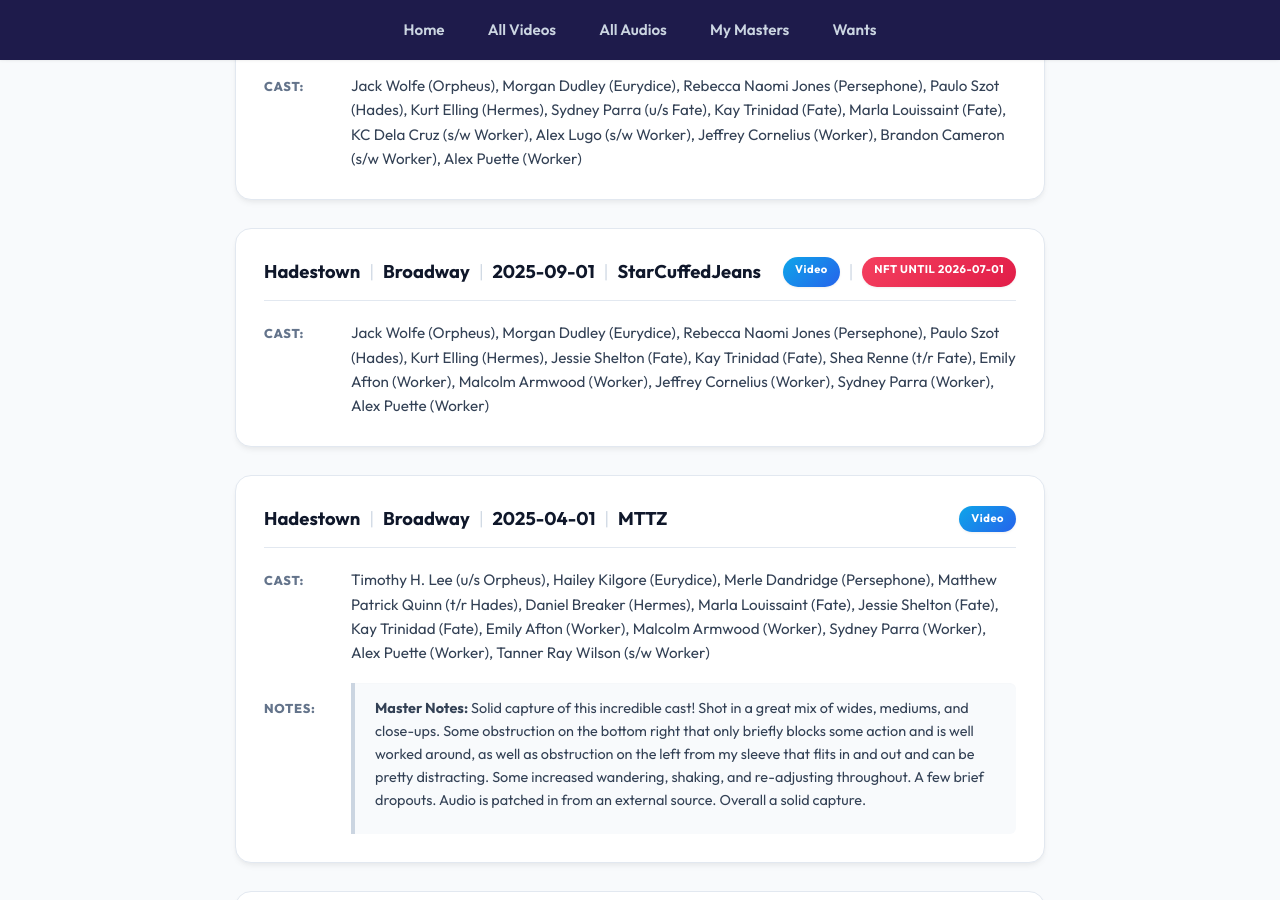
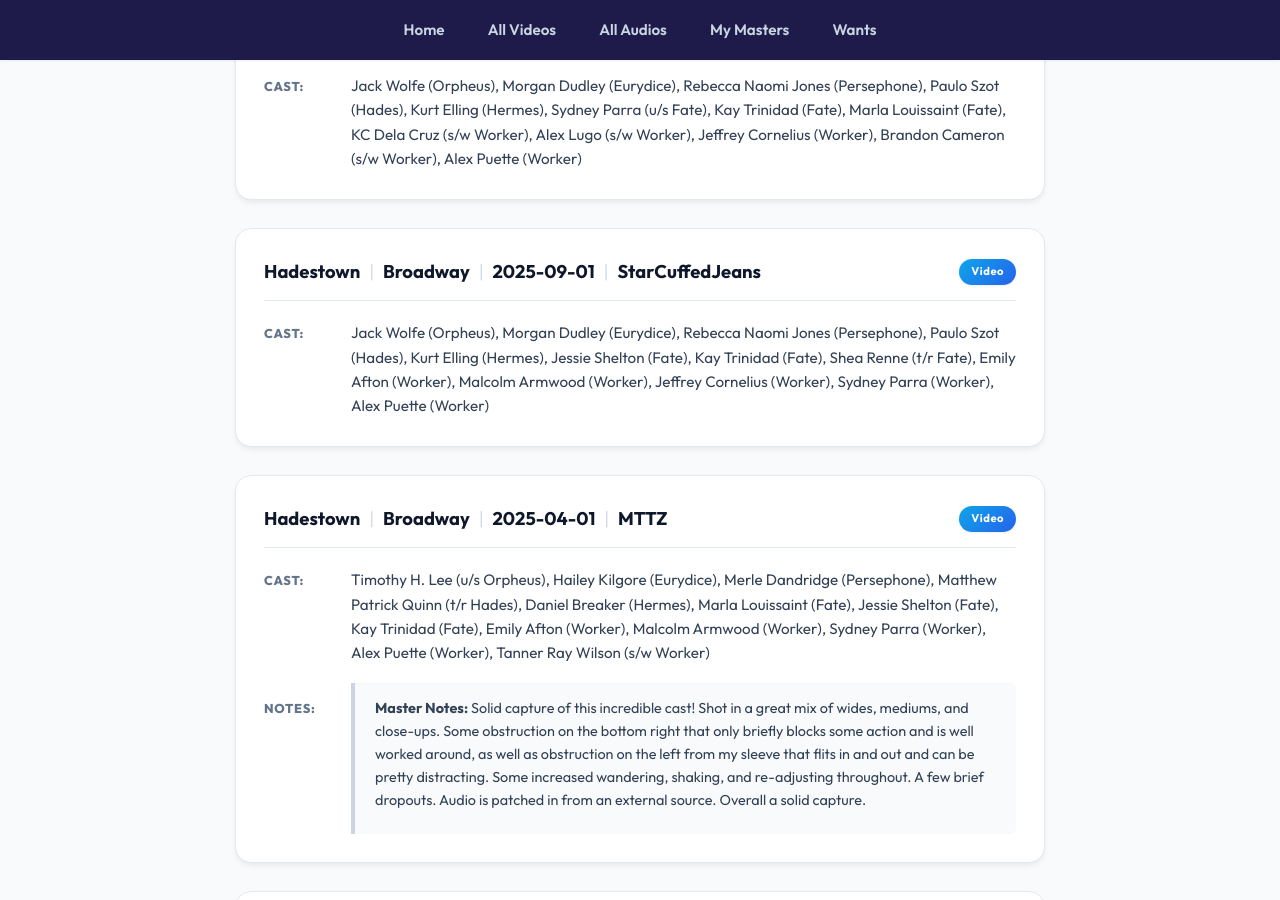
Before and after one commit to DireSpider/direspider.github.io, a Jekyll site: the page built from wants/index.html, in a window 1280 px wide and 900 px high, scrolled down 7142 px. Built offline with Jekyll 4.4.1, drawn with Linux system fonts in a browser that asks for light colours.

Commit message:
update my wants include html

```diff
--- a/_includes/wants.html
+++ b/_includes/wants.html
@@ -920,9 +920,6 @@
 
 
 
-
-    <span class="separator">|</span>
-    <span class="nft-badge">NFT until 2026-07-01</span>
 
 
              </div>
```
